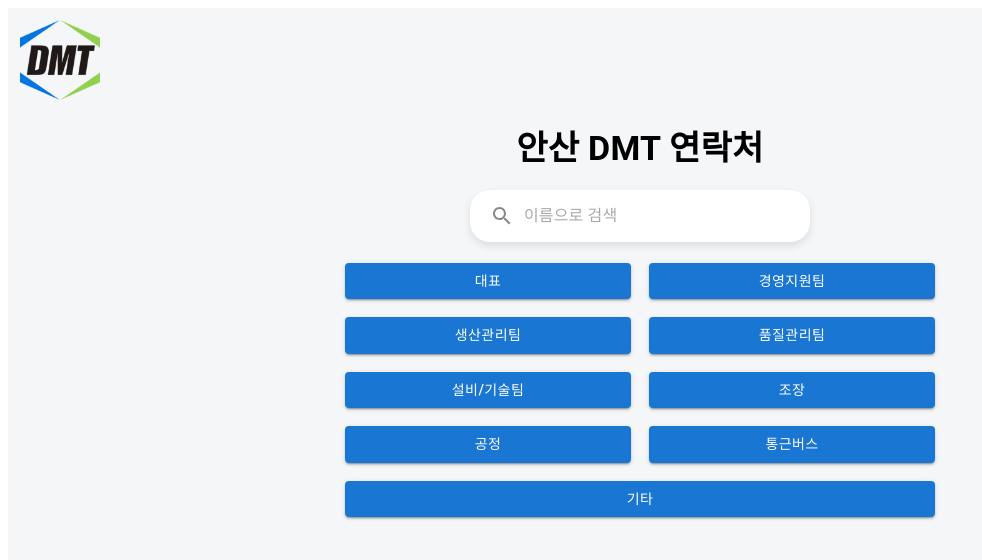
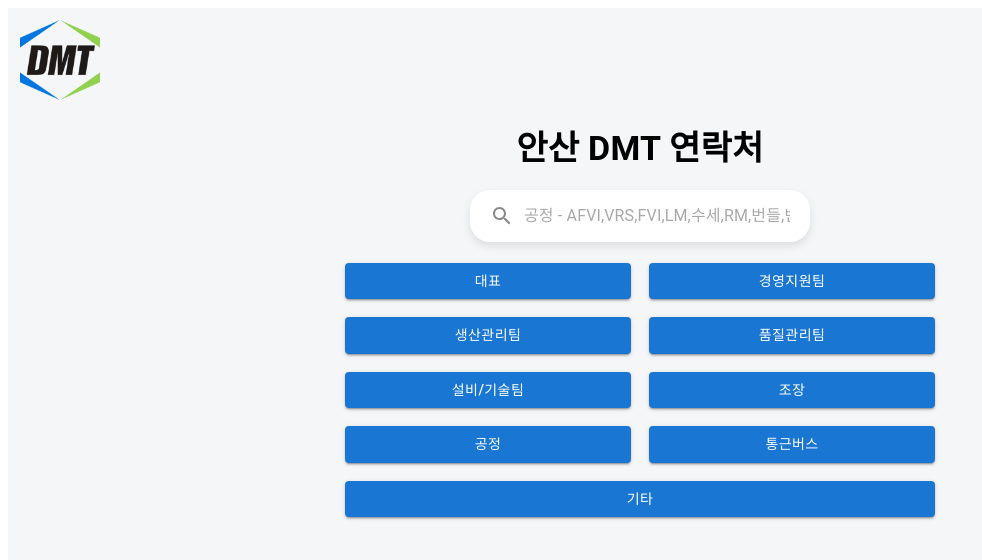
Before and after one commit to hctaehoon/contact_project, a Next.js app: page /contacts in a window 1280 px wide. Shown: the top 560 px of the page, without its empty margins (0-982 px from the left). Built offline with nearby package versions, Linux system fonts and the light colour scheme.

Commit message:
update placeholder

```diff
--- a/app/contacts/page.tsx
+++ b/app/contacts/page.tsx
@@ -178,7 +178,7 @@
         >
           <SearchIcon sx={{ marginRight: '10px', color: '#888' }} />
           <InputBase
-            placeholder="이름으로 검색"
+            placeholder="공정 - AFVI,VRS,FVI,LM,수세,RM,번들,반출입,FQA 대소문자 상관X"
             value={searchTerm}
             onChange={(e) => {
               setSearchTerm(e.target.value);
```
